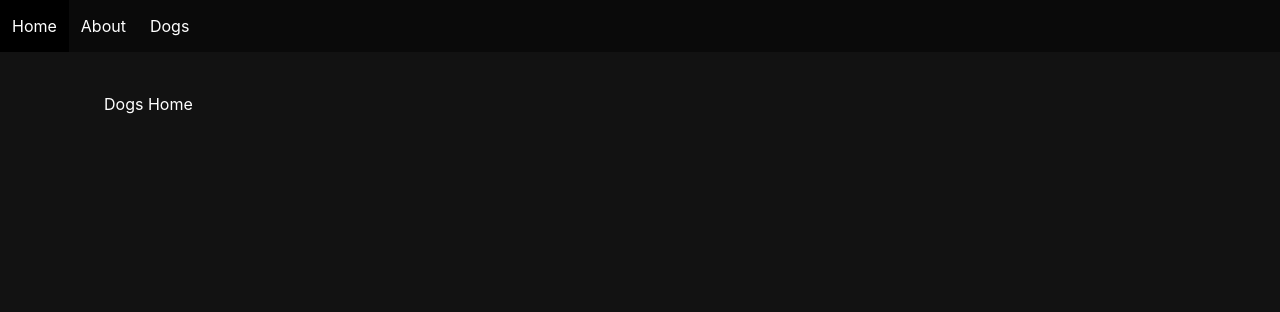
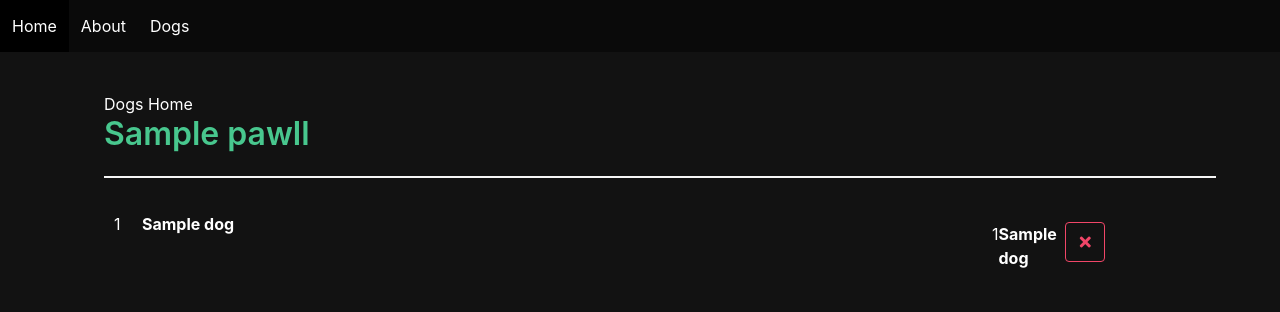
Before and after one commit to MaricelaDuron0809/dogs-collector, a Django app: template main_app/templates/home.html in a window 1280 px wide. Shown: the top 312 px of the page. Run offline with Django 3.2, Linux system fonts and the light colour scheme; the template is opened without the code that fills it: most values are stand-ins (such as "Sample title", 1, 10 or a date in 2020).

Commit message:
part 3, many to many, able to add dogs to my pawlls

```diff
--- a/main_app/admin.py
+++ b/main_app/admin.py
@@ -1,6 +1,7 @@
 from django.contrib import admin
-from .models import Dog, Treat
+from .models import Dog, Treat, Pawll
 
 # Register your models here.
 admin.site.register(Dog)
 admin.site.register(Treat)
+admin.site.register(Pawll)
--- a/main_app/static/scripts/main.js
+++ b/main_app/static/scripts/main.js
@@ -3,3 +3,7 @@ $(".navbar-burger").click(function () {
     $(".navbar-burger").toggleClass("is-active");
     $(".navbar-menu").toggleClass("is-active");
   });
+
+  $(".dropdown").click(function (event) {
+    $(this).toggleClass("is-active");
+  });
--- a/main_app/static/styles/main.css
+++ b/main_app/static/styles/main.css
@@ -95,3 +95,12 @@ img {
   background-color: hsla(0, 0%, 100%, 0.1);
   cursor: pointer;
 }
+
+.song {
+  width: 100%;
+  padding: 10px;
+  display: grid;
+  /*  New Template Columns  */
+  grid-template-columns: 0.1fr 3fr 0.5fr 0.3fr;
+  border-radius: 5px;
+}
--- a/main_app/templates/home.html
+++ b/main_app/templates/home.html
@@ -1,4 +1,51 @@
 {% extends 'base.html' %}
 {% block content %}
 <h1>Dogs Home</h1>
+
+<div class="home__playlists">
+    {% for pawll in pawlls %}
+
+        <div class="playlist mb-5">
+          <h3 class="title is-3 has-text-success">{{pawll.name}}</h3>
+          <hr />
+
+          {% for dog in pawll.dogs.all %}
+
+              <div class="song">
+                <span>{{forloop.counter}}</span>
+                <span><b>{{dog.name}}</b></span>
+
+                <div class="song">
+                    <span>{{forloop.counter}}</span>
+                    <span><b>{{dog.name}}</b></span>
+                    <span>
+                      <a
+                        href="{% url 'pawll_dog_assoc' pawll.pk dog.pk %}?assoc=remove"
+                        class="button is-danger is-outlined"
+                      >
+                        <span class="icon is-small">
+                          <i class="fas fa-times"></i>
+                        </span>
+                      </a>
+                    </span>
+                  </div>
+              </div>
+
+          {% endfor %}
+        </div>
+
+    {% endfor %}
+
+
+
+
+
+  </div>
+
+
+
+
+
+
+
 {% endblock %}
--- a/main_app/urls.py
+++ b/main_app/urls.py
@@ -14,5 +14,7 @@ path('dogs/<int:pk>/delete',
          views.DogDelete.as_view(), name="dog_delete"),
 path('dogs/<int:pk>/treats/new/',
          views.TreatCreate.as_view(), name="treat_create"),
+path('pawlls/<int:pk>/dogs/<int:dog_pk>/',
+         views.PawllDogAssoc.as_view(), name="pawll_dog_assoc"),
 
 ]
```
Also changed, not shown: main_app/models.py (+8 -0 lines), main_app/templates/dog_detail.html (+31 -9 lines), main_app/views.py (+23 -1 lines), main_app/migrations/0003_pawll.py (added), 1 other file.
